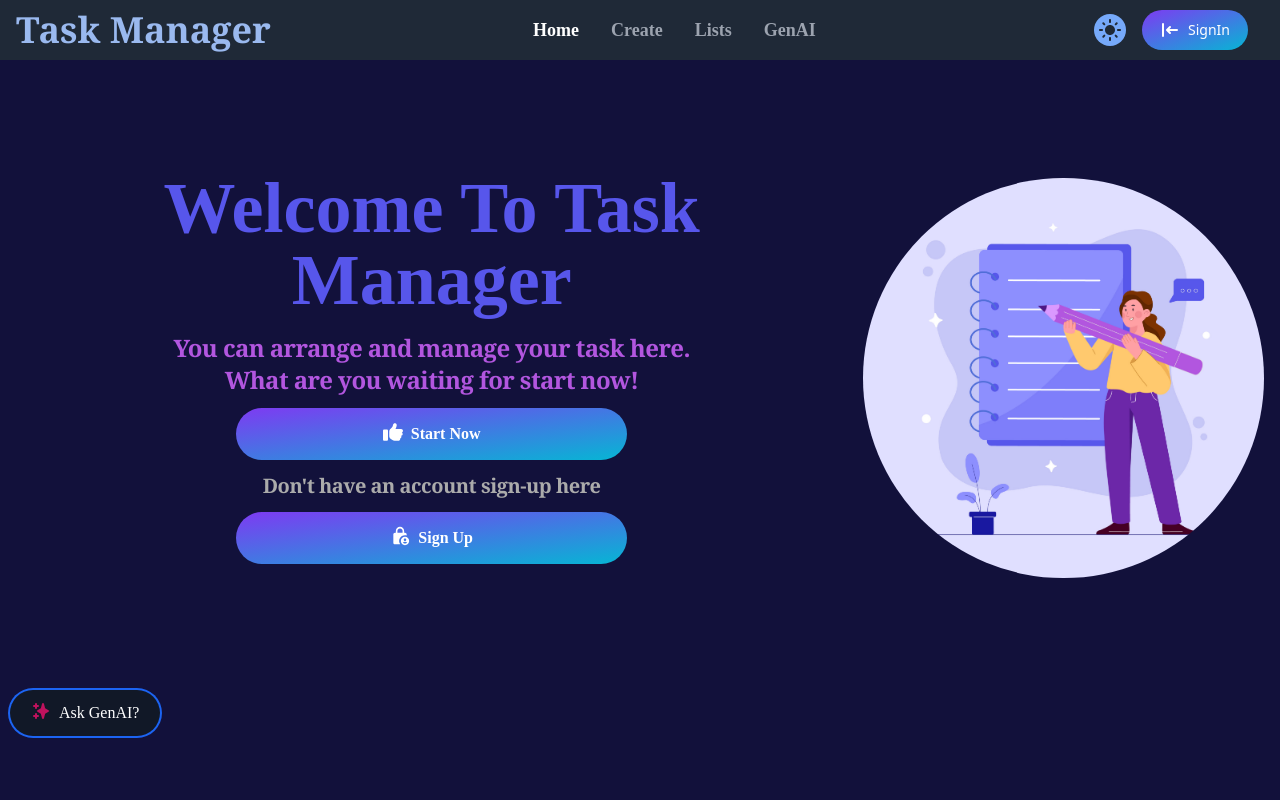
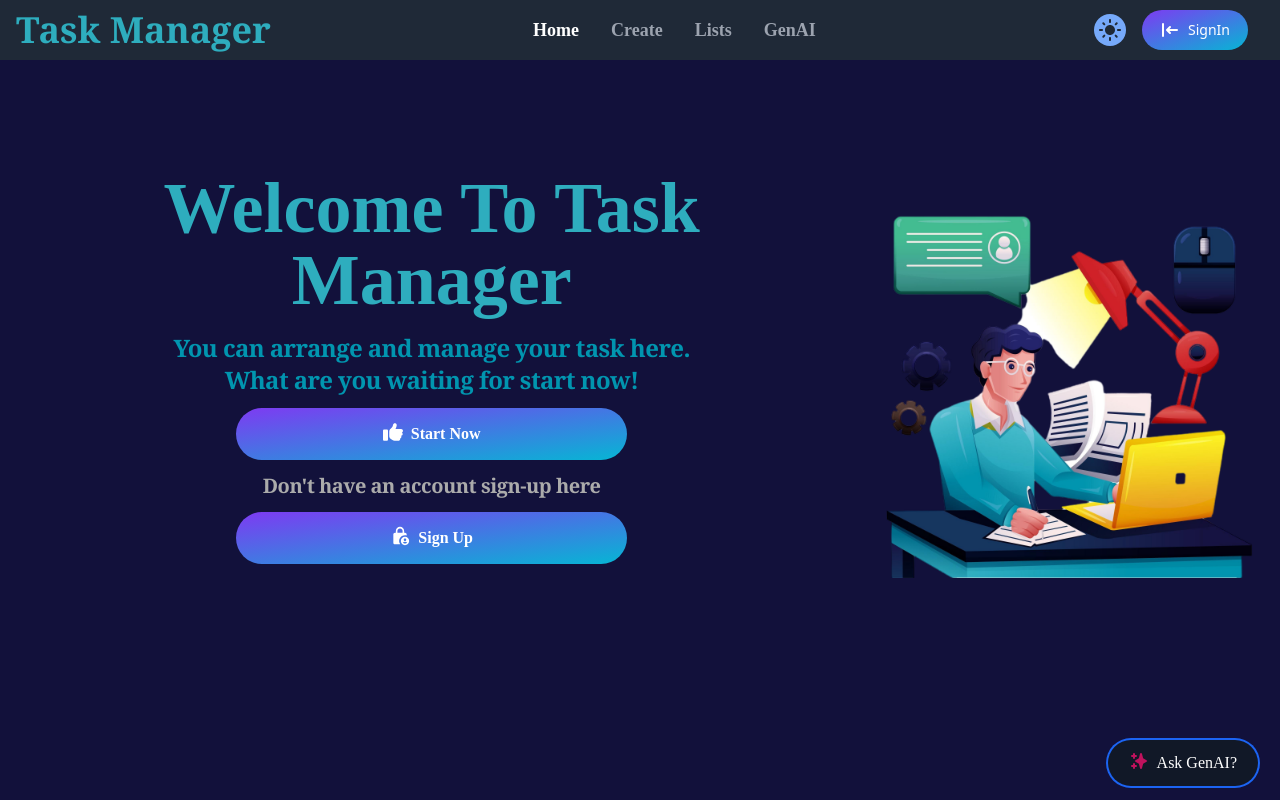
Before and after one commit to Abhilash-03/MERN-Task-Manager, a React (Create React App) app in the folder frontend/tasklists/: page / in a window 1280 px wide. Both pictures are taken after a click on the element 1110 px from the left and 30 px from the top of the page. Built offline with nearby package versions, Linux system fonts and the light colour scheme; no server answers.

Commit message:
modified AI btn, home page and other pages

```diff
--- a/frontend/tasklists/src/components/AIButton.js
+++ b/frontend/tasklists/src/components/AIButton.js
@@ -2,9 +2,9 @@ import { Button } from 'flowbite-react'
 import React from 'react'
 import { HiSparkles } from 'react-icons/hi'
 
-const AIButton = ({right, bottom}) => {
+const AIButton = () => {
   return (
-    <Button className={`fixed right-${right || 10} bottom-${bottom || 10} font-tf hidden md:block mx-2`}  outline color={'blue'} size={'lg'} pill>
+    <Button className='fixed right-3 bottom-3 font-tf hidden md:block mx-2' outline color={'blue'} size={'lg'} pill>
         <HiSparkles className='text-pink-700 text-lg mr-2 h-5 w-5' />
       Ask GenAI?
     </Button>
--- a/frontend/tasklists/src/components/Navbar.js
+++ b/frontend/tasklists/src/components/Navbar.js
@@ -55,7 +55,7 @@ const Header = () => {
     <Navbar fluid className='bg-[#c8c9f4ae] backdrop-blur-sm text-gray-800 sticky top-0 z-10' theme={customTheme}>
       <Link to={'/'}>
       <Navbar.Brand as={'div'}>
-        <span className="self-center whitespace-nowrap text-xl font-semibold dark:text-[#9ab9ef] sm:text-xl md:text-4xl font-serif ">Task Manager</span>
+        <span className="self-center whitespace-nowrap text-xl font-semibold sm:text-xl md:text-4xl font-serif dark:text-[#2eadbe]">Task Manager</span>
       </Navbar.Brand>
       </Link>
       <div className="flex items-center md:mx-4 md:space-x-4 space-x-2 md:order-2">
--- a/frontend/tasklists/src/components/Sidebar.js
+++ b/frontend/tasklists/src/components/Sidebar.js
@@ -29,12 +29,12 @@ const SideBar = () => {
         currentUser &&
       <Sidebar.ItemGroup>
         <Link to={`/user-profile/${currentUser._id}?tab=profile`}>
-        <Sidebar.Item icon={HiUser} as='div' className={`${tab === "profile" ? "bg-black text-gray-200" : ""} my-2`}>
+        <Sidebar.Item icon={HiUser} as='div' className={`${tab === "profile" ? "bg-black text-gray-200 hover:text-gray-600" : ""} my-2`}>
           Profile
         </Sidebar.Item>
         </Link>
         <Link to={`/update-profile/${currentUser._id}?tab=update`}>
-        <Sidebar.Item icon={MdOutlineUpdate} as='div' className={`${tab === "update" ? "bg-black text-gray-200" : ""} my-2`}>
+        <Sidebar.Item icon={MdOutlineUpdate} as='div' className={`${tab === "update" ? "bg-black text-gray-200 hover:text-gray-600" : ""} my-2`}>
           Update Profile
         </Sidebar.Item>
         </Link>
--- a/frontend/tasklists/src/page/CreateTodo.js
+++ b/frontend/tasklists/src/page/CreateTodo.js
@@ -147,7 +147,7 @@ const CreateTodo = () => {
       </section>
         {/* Ask genai button */}
         <Link to={'/genai'}>
-          <AIButton right={7} bottom={10} />
+          <AIButton />
         </Link>
     </>
   );
--- a/frontend/tasklists/src/page/Home.js
+++ b/frontend/tasklists/src/page/Home.js
@@ -5,6 +5,7 @@ import { MdLockPerson } from "react-icons/md";
 import { FaThumbsUp } from "react-icons/fa6";
 import { useSelector } from 'react-redux';
 import homebg from '../assets/home-img.jpg';
+import darkImg from '../assets/darkImg.png';
 import AIButton from '../components/AIButton';
 
 const Home = () => {
@@ -13,10 +14,10 @@ const Home = () => {
     <section className='w-full bg-[#e0dfff] dark:bg-[#e0dfff] dark:text-[#ababab] text-slate-800'>
        <div className='flex flex-col-reverse dark:bg-[#12113b] md:flex-row justify-center items-center'>
         <div className='py-28 md:px-10 px-3'>
-         <h1 className='lg:text-7xl md:text-4xl sm:text-5xl  text-4xl font-bold text-[#5756eb] font-tf text-center'>Welcome To Task Manager</h1>
+         <h1 className='lg:text-7xl md:text-4xl sm:text-5xl  text-4xl font-bold text-[#5756eb] font-tf text-center dark:text-[#2eadbe]'>Welcome To Task Manager</h1>
          <div className='text-center dark:text-[#ababab]'>
-         <p className='lg:text-2xl md:text-xl text-lg md:font-semibold text-[#b256df] font-serif tracking-tight mt-4'>You can arrange and manage your task here.</p>
-         <p className='lg:text-2xl md:text-xl text-lg md:font-semibold text-[#b256df] font-serif tracking-tight'>What are you waiting for start now!</p>
+         <p className='lg:text-2xl md:text-xl text-lg md:font-semibold text-[#b256df] dark:text-[#0195af] font-serif tracking-tight mt-4'>You can arrange and manage your task here.</p>
+         <p className='lg:text-2xl md:text-xl text-lg md:font-semibold text-[#b256df] dark:text-[#0195af]  font-serif tracking-tight'>What are you waiting for start now!</p>
          <Link to={'/create'} className='flex justify-center items-center my-3'>
          <Button gradientDuoTone="purpleToBlue"  pill size={'xl'} className='lg:w-2/4 md:w-3/4 sm:w-2/4 w-full  font-tf font-semibold'><FaThumbsUp className="mr-2 h-5 w-5" />Start Now</Button>
          </Link>
@@ -30,8 +31,9 @@ const Home = () => {
          }
          </div>
         </div>
-       <div className='home-bg md:mr-4 mr-0 mt-2 md:w-1/3'>
-         <img src={homebg} className='md:rounded-full rounded-none w-[800px]' alt="home-img" />
+       <div className='home-bg md:mr-4 mr-0 mt-2 md:w-1/3 overflow-hidden'>
+         <img src={homebg} className='w-[800px] dark:hidden hover:scale-110 transition-all duration-300' alt="home-img" />
+         <img src={darkImg} className='w-[800px] hidden dark:block hover:scale-110 transition-all duration-300' alt="dark-home-img" />
          </div>
        </div>
        {/* Ask genai button */}
--- a/frontend/tasklists/src/page/UpdateProfile.js
+++ b/frontend/tasklists/src/page/UpdateProfile.js
@@ -24,7 +24,7 @@ const UpdateProfile = () => {
     const [updateUser, setUpdateUser] = useState({});
     const [showPassword, setShowPassword] = useState(false);
 
-    const {currentUser, loading, error} = useSelector(state => state.user);
+    const {currentUser, loading} = useSelector(state => state.user);
     const {uid} = useParams();
     const fileRef = useRef(null);
     const dispatch = useDispatch();
@@ -142,7 +142,7 @@ const UpdateProfile = () => {
             <FileInput className='hidden' ref={fileRef} onChange={handleImageFile} />
         </div>
 
-        <div className='max-w-2xl md:mx-auto font-tf space-y-3 bg-blue-400 px-5 py-6 rounded-2xl mx-4'>
+        <div className='max-w-2xl md:mx-auto font-tf space-y-3 bg-blue-400 dark:bg-[#09234d] px-5 py-6 rounded-2xl mx-4'>
         <div>
            <TextInput type='text' sizing={'lg'} id='username' placeholder='Change username' defaultValue={currentUser.username || updateUser.username} onChange={handleOnChange} className='' icon={HiUser} />
         </div>
@@ -153,7 +153,7 @@ const UpdateProfile = () => {
            <TextInput type={showPassword ? "text" : "password"} sizing={'lg'} id='password' placeholder='Change password' onChange={handleOnChange} className='' icon={MdPassword} />
            <span className="absolute top-3 right-3 text-xl cursor-pointer h-9 w-9 hover:text-blue-500 hover:bg-gray-800 dark:text-white hover:rounded-full p-2" onClick={() => setShowPassword(!showPassword)}>{showPassword ? <HiEye/> :  <HiEyeOff/> }</span>
         </div>
-        <Button color={'dark'} onClick={handleUpdateUser} className='w-full dark:bg-indigo-900' size={'lg'} disabled={loading || imageFileUploading ? true : false}>
+        <Button color={'blue'} onClick={handleUpdateUser} className='w-full' size={'lg'} disabled={loading || imageFileUploading ? true : false}>
         <FaSave className="mr-2 h-5 w-5" />
           {loading ? "Saving..." : "Save changes"}</Button>
 
--- a/frontend/tasklists/src/page/UserProfile.js
+++ b/frontend/tasklists/src/page/UserProfile.js
@@ -1,6 +1,6 @@
 import { Alert, Button } from 'flowbite-react';
 import React, { useState } from 'react'
-import { FaDeleteLeft } from 'react-icons/fa6';
+import { TiUserDelete } from "react-icons/ti";
 import { HiInformationCircle, HiLogout } from 'react-icons/hi';
 import { useDispatch, useSelector } from 'react-redux'
 import { useNavigate } from 'react-router-dom';
@@ -56,11 +56,11 @@ const UserProfile = () => {
 
 
         <div className="flex items-center justify-between flex-wrap-reverse gap-2">
-      <Button gradientDuoTone="pinkToOrange" className='font-serif font-bold w-full sm:w-auto' onClick={() => setOpenModal(true)}>
-        <FaDeleteLeft className="mr-2 h-5 w-5" />
+      <Button color={'failure'} outline className='font-serif font-bold w-full sm:w-auto' onClick={() => setOpenModal(true)}>
+        <TiUserDelete className="mr-2 h-5 w-5" />
         Delete Account
       </Button>
-      <Button gradientDuoTone="purpleToBlue" className='font-serif font-bold w-full sm:w-auto' onClick={handleLogout}>
+      <Button color={'blue'} outline className='font-serif font-bold w-full sm:w-auto' onClick={handleLogout}>
         Logout
         <HiLogout className="ml-2 h-5 w-5" />
       </Button>
```
Also changed, not shown: frontend/tasklists/src/assets/darkImg.png (added).
